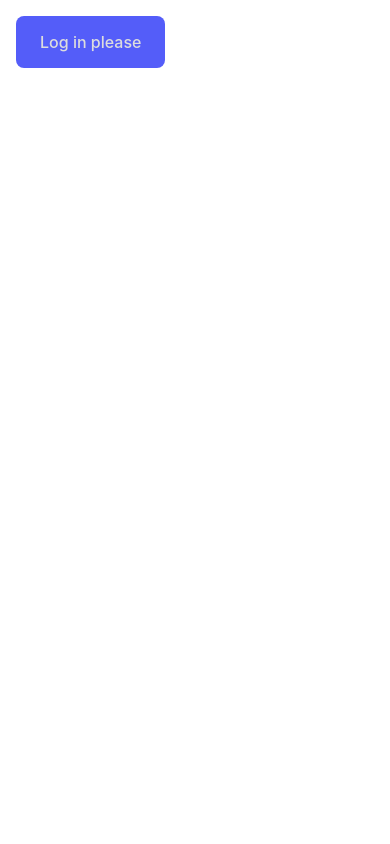
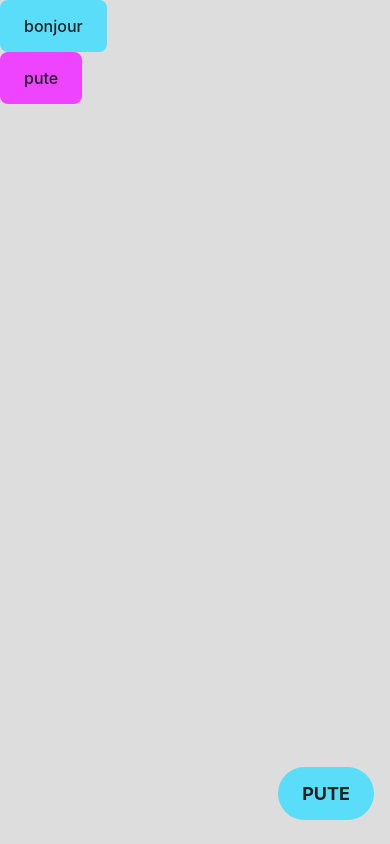
Before and after one commit to EvanKoe/react-native-ready-comps, a React Native app: screen / in a window 390 px wide. Built offline with nearby package versions, Linux system fonts and the light colour scheme.

Commit message:
Creating new RComps object

```diff
--- a/App.tsx
+++ b/App.tsx
@@ -1,17 +1,23 @@
 import React from 'react';
-import { View, StyleSheet } from 'react-native'
-import Clickable from './components/Clickable';
+import { StyleSheet, SafeAreaView } from 'react-native'
+import createRComps from './Base';
 
 export default () => {
+  const RComps = createRComps({ primaryColor: '#59ddf9', textColor: '#212121' });
+
   return (
-    <View style={styles.container}>
-      <Clickable value="Log in please" />
-    </View>
+    <SafeAreaView style={styles.container}>
+      <RComps.Clickable value="bonjour" onPress={() => console.log('pute')} />
+      <RComps.Clickable value='pute' backgroundColor='#e4f' />
+      <RComps.FAB text='PUTE' />
+    </SafeAreaView>
   );
 }
 
 const styles = StyleSheet.create({
   container: {
-    padding: 16
+    backgroundColor: '#ddd',
+    padding: 16,
+    flex: 1
   }
 });
--- /dev/null
+++ b/Base.tsx
@@ -0,0 +1,82 @@
+/**
+ * In this file you will find the primary RNComps object
+ */
+
+import React, { createFactory, useState } from 'react';
+import { ClickableProps, FABProps, RCompsProps, RCompsType } from './constants/CompTypes';
+import createClickable from './components/Clickable'
+import createFAB from './components/FAB';
+
+const createRComps = ({
+  primaryColor = '#545df9',
+  textColor = '#dddddd',
+  radius = 8  // border radius
+}: RCompsProps): RCompsType => {
+  const [_primary, _setPrimary] = useState<string>(primaryColor);
+  const [_textColor, _setTextColor] = useState<string>(textColor);
+  const [_radius, _setRadius] = useState<number>(radius);
+
+  const RComp: RCompsType = {
+    // methods
+    getPrimary: () => _primary,
+    setPrimary: (e: string) => _setPrimary(e),
+
+    getTextColor: () => _textColor,
+    setTextColor: (e: string) => _setTextColor(e),
+
+    getRadius: () => _radius,
+    setRadius: (e: number) => _setRadius(e),
+
+    // Creates a new Clickable Component
+    Clickable: ({
+      onPress = () => {},
+      onPressIn = () => {},
+      onPressOut = () => {},
+      textColor = _textColor,
+      textStyle = {},
+      value = 'Click here',
+      style = {},
+      backgroundColor = _primary,
+      borderRadius = _radius
+    }: ClickableProps) => createClickable({
+      onPress,
+      onPressIn,
+      onPressOut,
+      textColor,
+      textStyle,
+      value,
+      style,
+      backgroundColor,
+      borderRadius
+    }),
+
+    // Fast Action Button Component
+    FAB: ({
+      backgroundColor = _primary,
+      textColor = _textColor,
+      children = undefined,
+      onPress = () => {},
+      onPressIn = () => {},
+      onPressOut = () => {},
+      style = {},
+      text = undefined,
+      textStyle = {}
+    }: FABProps) => createFAB({
+      backgroundColor,
+      textColor,
+      children,
+      onPress,
+      onPressIn,
+      onPressOut,
+      style,
+      text,
+      textStyle
+    })
+
+    // Add new component here
+  }
+
+  return RComp;
+}
+
+export default createRComps;
--- a/components/Clickable.tsx
+++ b/components/Clickable.tsx
@@ -2,19 +2,22 @@ import React from 'react';
 import { StyleSheet, Text, TouchableOpacity, View } from 'react-native';
 import { ClickableProps } from '../constants/CompTypes';
 
-const Clickable = ({
+const createClickable = ({
   value = '',
   onPress = () => {},
   onPressIn = () => {},
   onPressOut = () => {},
   style = {},
   textStyle = {},
-  textColor = undefined
+  textColor = undefined,
+  backgroundColor = undefined,
+  borderRadius = undefined
 }: ClickableProps) => {
   return (
     <TouchableOpacity
       style={[
         styles.container,
+        backgroundColor ? { backgroundColor: backgroundColor } : {  },
         style
       ]}
       onPress={onPress}
@@ -50,4 +53,4 @@ const styles = StyleSheet.create({
   }
 });
 
-export default Clickable;
+export default createClickable;
--- /dev/null
+++ b/components/FAB.tsx
@@ -0,0 +1,69 @@
+import React from 'react';
+import { View, Text, StyleSheet, TouchableOpacity } from 'react-native';
+import { FABProps } from '../constants/CompTypes';
+
+const createFAB = ({
+  backgroundColor,
+  textColor,
+  children,
+  onPress,
+  onPressIn,
+  onPressOut,
+  style,
+  text,
+  textStyle
+}: FABProps) => {
+  return (
+    <TouchableOpacity
+      style={[
+        styles.container,
+        backgroundColor ? { backgroundColor: backgroundColor } : {  },
+        style
+      ]}
+      onPress={onPress}
+      onPressIn={onPressIn}
+      onPressOut={onPressOut}
+    >
+      { children && children }
+      { text !== undefined && (
+        <Text
+          style={[
+            styles.text,
+            textColor ? { color: textColor } : {  },
+            textStyle
+          ]}
+        >{ text }</Text>
+      ) }
+    </TouchableOpacity>
+  );
+}
+
+const styles = StyleSheet.create({
+  container: {
+    maxWidth: 200,
+    backgroundColor: '#545df9',
+    borderRadius: 100,
+    elevation: 8,
+    position: 'absolute',
+    bottom: 24,
+    right: 16,
+    flexDirection: 'row',
+    alignItems: 'center'
+  },
+  text: {
+    fontWeight: 'bold',
+    color: '#ddd',
+    paddingVertical: 16,
+    paddingHorizontal: 24,
+    fontSize: 18
+  },
+  icon: {
+    fontSize: 32,
+    fontWeight: 'bold',
+    color: '#ddd',
+    paddingVertical: 16,
+    paddingHorizontal: 24
+  }
+})
+
+export default createFAB;
```
Also changed, not shown: constants/CompTypes.tsx (+41 -2 lines), doc/coding-style.md (+2 -2 lines).
